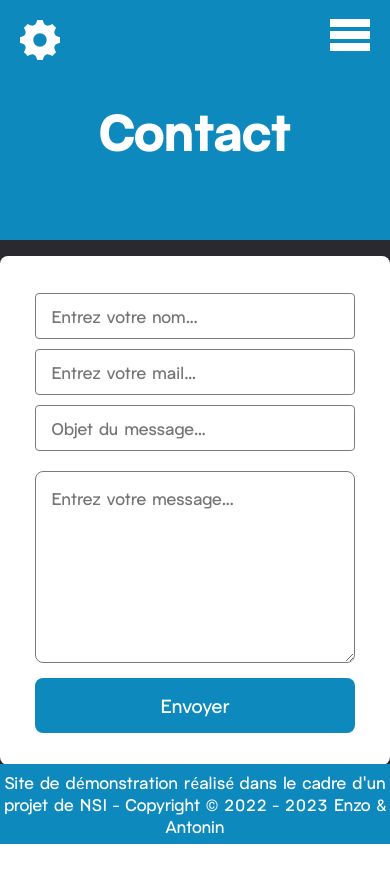
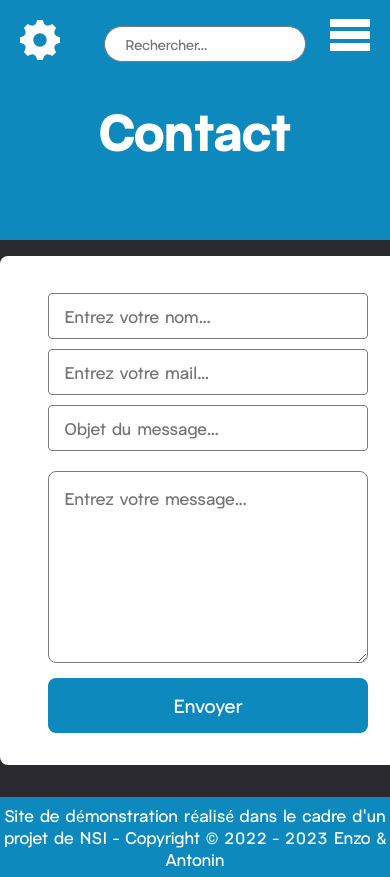
Before and after one commit to agnlt64/NSIte, a Flask app: page /contact/ in a window 390 px wide. Before the commit the page ends 844 px from the top, so only its background shows below. Run offline with Flask 2, Linux system fonts and the light colour scheme.

Commit message:
finish responsive search bat

```diff
--- a/app/static/css/base.css
+++ b/app/static/css/base.css
@@ -256,22 +256,6 @@ a {
     color: white;
     height: 5em;
     text-align: center;
-    position: relative;
-    bottom: 0;
-    left: 0;
-    right: 0;
-    margin-top: 2rem;
-}
-
-.footer-sticky {
-    display: flex;
-    align-items: center;
-    justify-content: center;
-    background-color: var(--main-color);
-    color: white;
-    height: 5em;
-    text-align: center;
-    position: absolute;
     bottom: 0;
     left: 0;
     right: 0;
@@ -313,11 +297,11 @@ a {
     }
 
     .theme-switch__label::before{
-        font-size: 4rem;
+        font-size: 3rem;
     }
 
     .theme-switch__label::after {
-        font-size: 3rem;
+        font-size: 2rem;
     }
 
     .nav ul {
@@ -331,7 +315,7 @@ a {
         width: 40rem;
     }
 
-    .search-container {
+    .search-container svg {
         display: none;
     }
 }
--- a/app/static/css/contact.css
+++ b/app/static/css/contact.css
@@ -84,12 +84,13 @@ body[light] .container {
 @media (max-width: 450px) {
     .container {
         padding: 2em 3em;
+        width: fit-content;
     }
     .container form {
         width: 20em;
     }
 
     .container textarea {
-        font-size:medium;
+        font-size: medium;
     }
 }
--- a/app/static/css/moyenne.css
+++ b/app/static/css/moyenne.css
@@ -28,6 +28,11 @@
     padding: 2.5em 4em;
     background-color: #fff;
     border-radius: var(--rounded);
+}
+
+body[light] .form {
+    background-color: #f6f6f6;
+    border: 1px black solid;
 }
 
 .form label {
@@ -75,5 +80,6 @@ input[type="number"] {
 @media (max-width: 450px) {
     .form {
         padding: 2em 3em;
+        width: fit-content;
     }
 }
--- a/app/static/js/easteregg.js
+++ b/app/static/js/easteregg.js
@@ -1,13 +1,7 @@
-const easterEgg = document.getElementById('easter-egg')
 const search = document.getElementById('search')
-const rick = document.createElement('img')
-rick.src = '/static/media/rick.gif'
-rick.style.marginTop = '2rem'
-rick.style.width = '50rem'
-rick.style.height = '40rem'
 
 search.addEventListener('input', () => {
     if (search.value === 'rick roll') {
-        easterEgg.appendChild(rick)
+        document.body.style.backgroundImage = 'url("/static/media/rick.gif")'
     }
 })
--- a/app/static/js/responsive.js
+++ b/app/static/js/responsive.js
@@ -4,17 +4,20 @@ const title = document.getElementById("title")
 const footers = document.getElementsByTagName("footer")
 const settingsMenu = document.getElementById('settings')
 const imageMobile = document.getElementById('image-mobile')
+const searchBar = document.getElementById('search-container')
 
 hamburgerMenu.addEventListener("click", () => {
     menu.style.display == "none" ? menu.style.display = "flex" : menu.style.display = "none"
     menu.style.display == "flex" ? title.style.display = "none" : title.style.display = "flex"
     menu.style.display == "flex" ? themeSwitcherContainer.style.display = "none" : themeSwitcherContainer.style.display = "none"
+    menu.style.display == "flex" ? searchBar.style.display = "none" : searchBar.style.display = "flex"
 })
 
 settingsMenu.addEventListener('click', () => {
     themeSwitcherContainer.style.display == "none" ? themeSwitcherContainer.style.display = "block" : themeSwitcherContainer.style.display = "none"
     themeSwitcherContainer.style.display == "block" ? menu.style.display = "none" : menu.style.display = "none"
     themeSwitcherContainer.style.display == "block" ? title.style.display = "flex" : title.style.display = "flex"
+    themeSwitcherContainer.style.display == "block" ? searchBar.style.display = "none" : searchBar.style.display = "flex"
 })
 
 if (window.innerWidth > 450) {
@@ -22,7 +25,12 @@ if (window.innerWidth > 450) {
 }
 
 for(f of footers) {
-    if (location.pathname === '/contact/' || location.pathname === '/moyenne/' || location.pathname === '/search-results/') {
-        f.className = 'footer-sticky'
+    if (location.pathname === '/contact/' || location.pathname === '/moyenne/') {
+        if (window.innerWidth > 1200) {
+            f.style.position = "relative"
+        }
+        if (window.innerWidth < 450) {
+            f.Style.position = "absolute"
+        }
     }
 }
--- a/app/templates/base.html
+++ b/app/templates/base.html
@@ -47,7 +47,7 @@
                 </li>
             </ul>
             <!-- search bar -->
-            <form method="post" action="/search-results" autocomplete="off" class="search-container">
+            <form method="post" action="/search-results" autocomplete="off" class="search-container" id="search-container">
                 <input type="text" class="search" name="search" id="search" placeholder="Rechercher...">
                 <svg xmlns="http://www.w3.org/2000/svg" viewBox="0 0 512 512" fill="#fff" id="search-icon">
                     <path d="M505 442.7L405.3 343c-4.5-4.5-10.6-7-17-7H372c27.6-35.3 44-79.7 44-128C416 93.1 322.9 0 208 0S0 93.1 0 208s93.1 208 208 208c48.3 0 92.7-16.4 128-44v16.3c0 6.4 2.5 12.5 7 17l99.7 99.7c9.4 9.4 24.6 9.4 33.9 0l28.3-28.3c9.4-9.4 9.4-24.6.1-34zM208 336c-70.7 0-128-57.2-128-128 0-70.7 57.2-128 128-128 70.7 0 128 57.2 128 128 0 70.7-57.2 128-128 128z"/>
--- a/app/templates/search.html
+++ b/app/templates/search.html
@@ -13,7 +13,7 @@ Résultats de la recherche
 {% endblock %}
 
 {% block content%}
-<div class="search-results-container" id="easter-egg">
+<div class="search-results-container">
     {% for category, search in get_flashed_messages(with_categories=True) %}
     <h3  class="animated-link animated-link-light">
         <a href="{{ link }}" class="search-link">Voir l'article</a>
```
